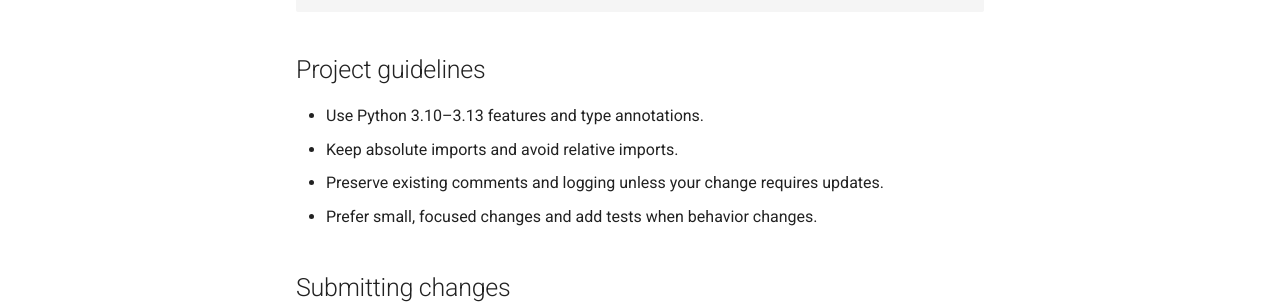
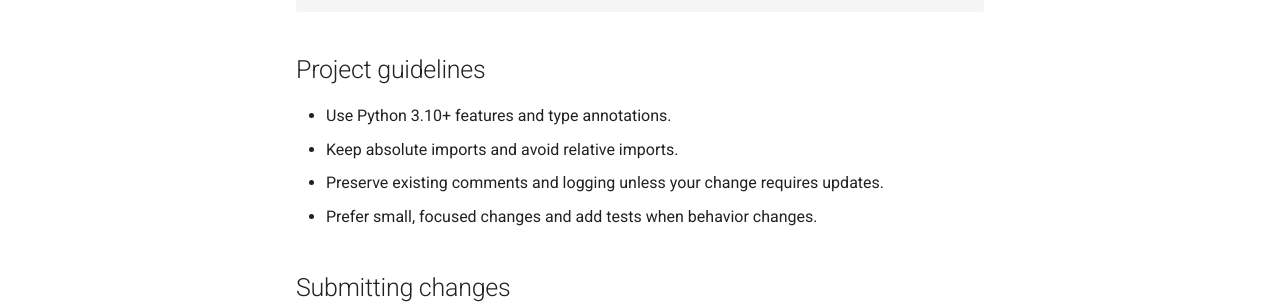
Before and after one commit to iMicknl/python-overkiz-api, an MkDocs documentation site: the page built from docs/contribute.md, in a window 1280 px wide and 1393 px high. Shown: the part 911-1215 px from the top of the window. Built offline with MkDocs 1.6.1 and Material for MkDocs 9.7.7, drawn with Linux system fonts in a browser that asks for light colours; comment, search, counter and statistics services are not loaded.

```diff
--- a/docs/contribute.md
+++ b/docs/contribute.md
@@ -38,7 +38,7 @@ uv run prek run --all-files
 
 ## Project guidelines
 
-- Use Python 3.10–3.13 features and type annotations.
+- Use Python 3.10+ features and type annotations.
 - Keep absolute imports and avoid relative imports.
 - Preserve existing comments and logging unless your change requires updates.
 - Prefer small, focused changes and add tests when behavior changes.
```
Also changed, not shown: 1 other file.
